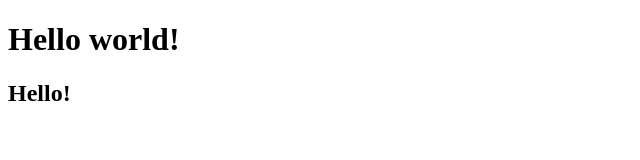
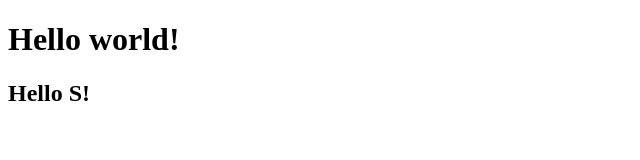
Before and after one commit to Sayasabekiya1996/project_3, a plain HTML site: page index.html in a window 1280 px wide. Shown: the full height of the page, 0-640 px from the left. Drawn offline with Linux system fonts and the light colour scheme.

Commit message:
index.html mod

```diff
--- a/index.html
+++ b/index.html
@@ -7,6 +7,6 @@
 </head>
 <body>
     <h1>Hello world!</h1>
-    <h2>Hello!</h2>
+    <h2>Hello S!</h2>
 </body>
 </html>
```
